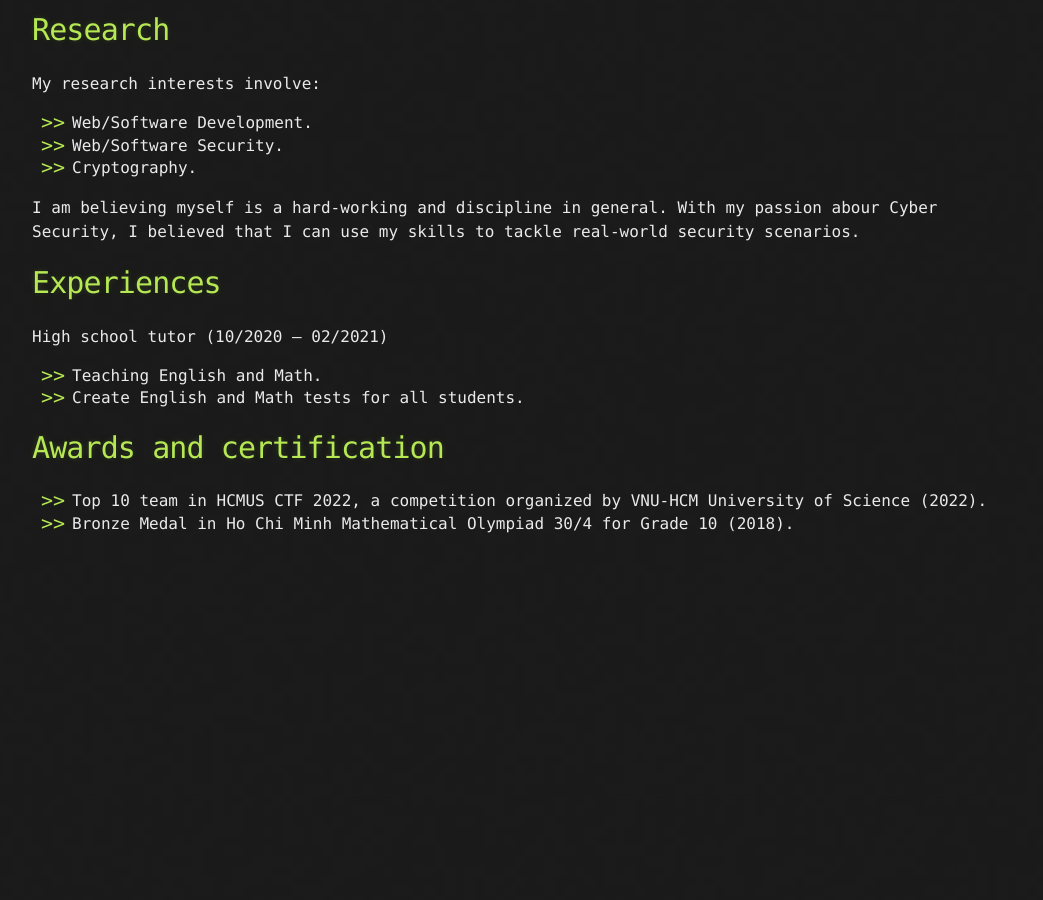
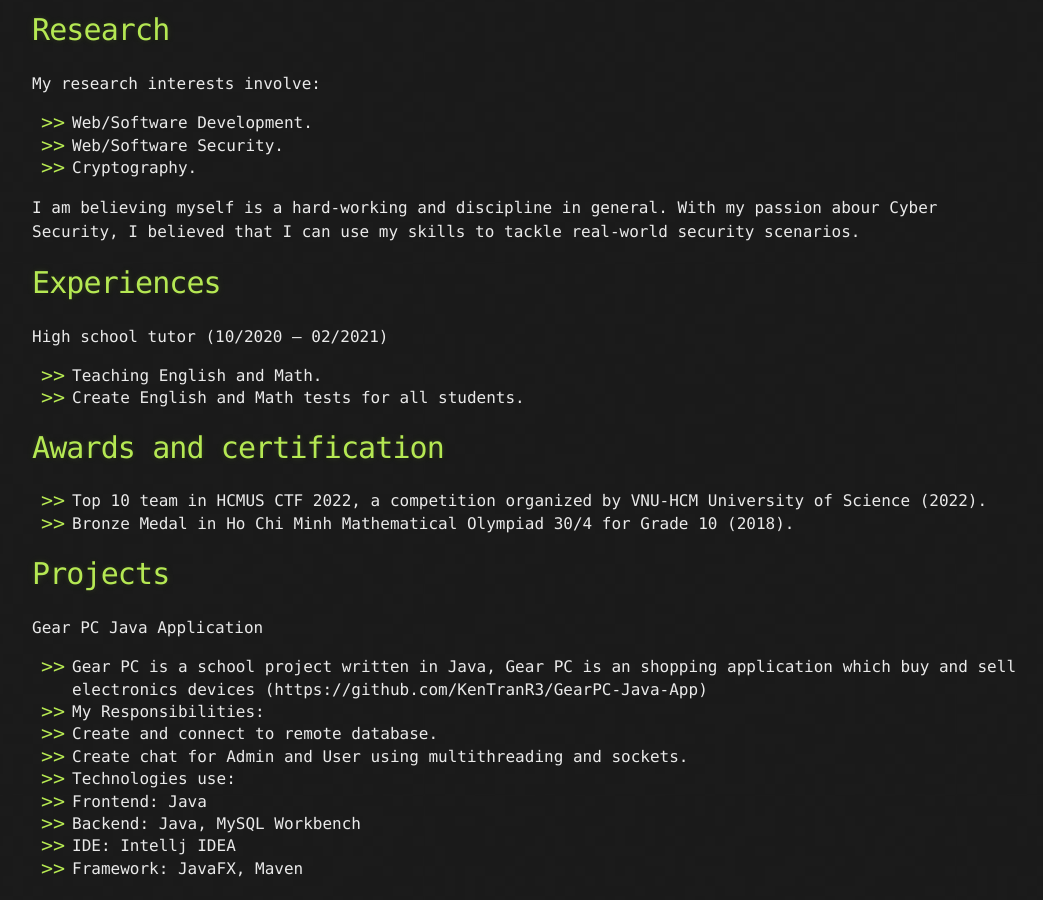
Before and after one commit to KenTranR3/KenTranR3.github.io, a Jekyll site: the page built from index.md, in a window 1280 px wide and 900 px high, scrolled down 801 px. Shown: the whole window, without its empty margins (108-1151 px from the left). Built offline with Jekyll 4.4.1, drawn with Linux system fonts in a browser that asks for light colours; before the commit the page ends 1356 px from its top, so only the background shows below that.

Commit message:
Update index.md

```diff
--- a/index.md
+++ b/index.md
@@ -33,3 +33,15 @@ High school tutor (10/2020 – 02/2021)
 # Awards and certification
 * Top 10 team in HCMUS CTF 2022, a competition organized by VNU-HCM University of Science (2022).
 * Bronze Medal in Ho Chi Minh Mathematical Olympiad 30/4 for Grade 10 (2018).
+
+# Projects
+Gear PC Java Application
+* Gear PC is a school project written in Java, Gear PC is an shopping application which buy and sell electronics devices (https://github.com/KenTranR3/GearPC-Java-App)
+* My Responsibilities:
+- Create and connect to remote database.
+- Create chat for Admin and User using multithreading and sockets.
+* Technologies use:
+- Frontend: Java
+- Backend: Java, MySQL Workbench
+- IDE: Intellj IDEA
+- Framework: JavaFX, Maven
```
